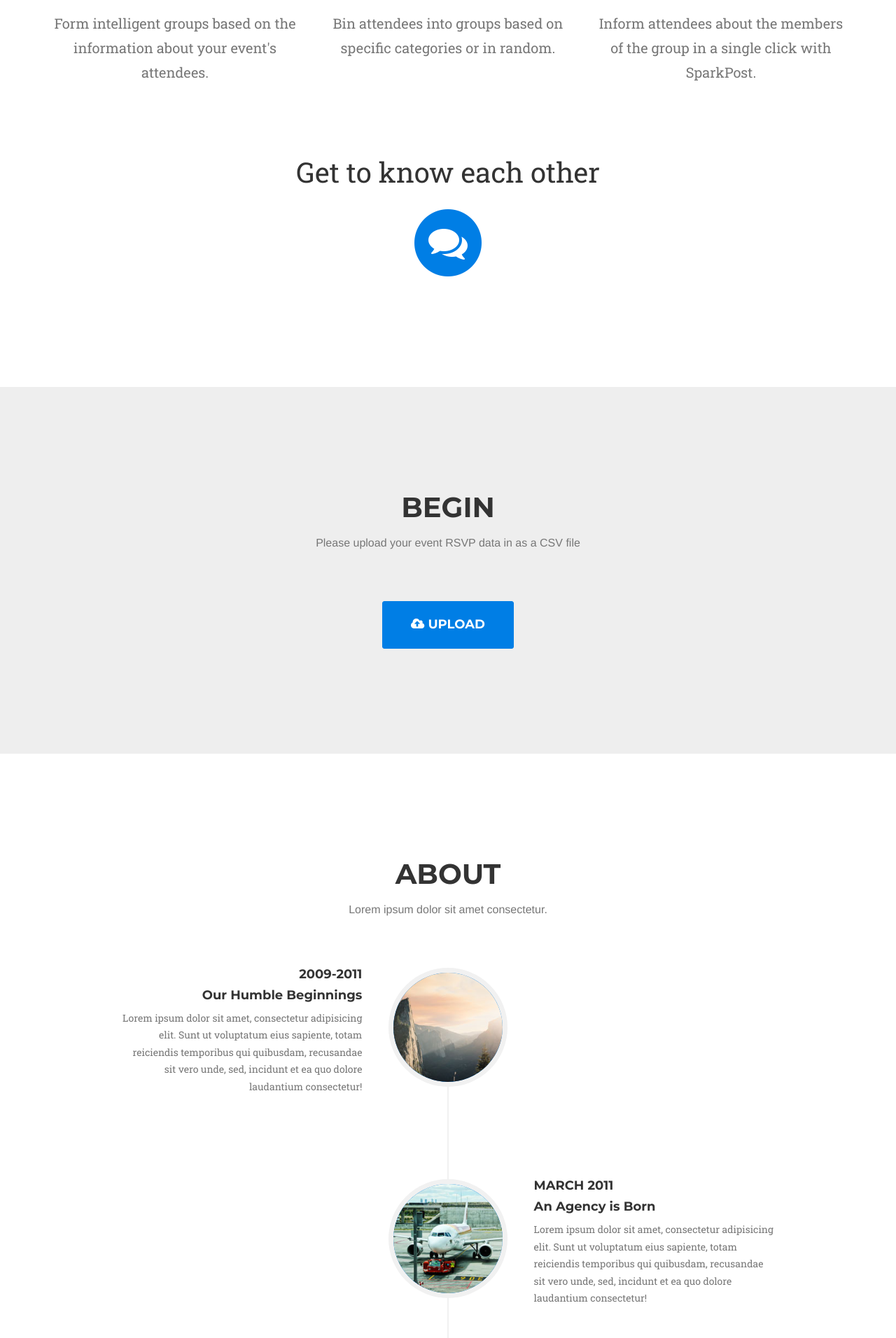
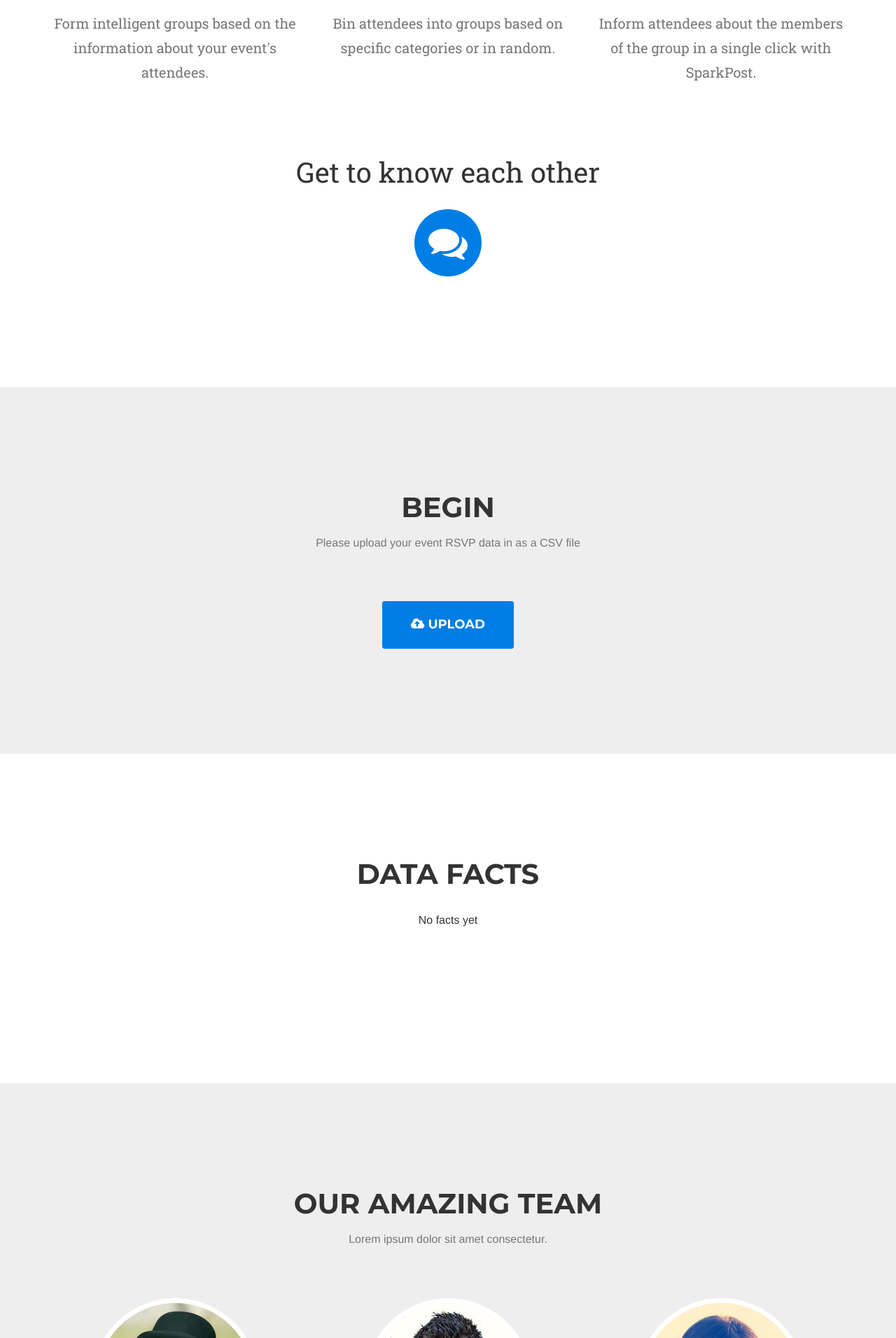
Before and after one commit to sriniavireddy/sdhacks-16, a Flask app: page / in a window 1280 px wide. Shown: the part 1288-3200 px from the top of the page at 70% size. Run offline with Flask 2, Linux system fonts and the light colour scheme; some libraries are stand-ins or nearby versions; some web fonts are replaced.

Commit message:
Update HTML

```diff
--- a/app/templates/index.html
+++ b/app/templates/index.html
@@ -59,7 +59,7 @@
                         <a class="page-scroll" href="#portfolio">Begin</a>
                     </li>
                     <li>
-                        <a class="page-scroll" href="#about">About</a>
+                        <a class="page-scroll" href="#about">Data Facts</a>
                     </li>
                     <li>
                         <a class="page-scroll" href="#team">Team</a>
@@ -225,77 +225,14 @@
         <div class="container">
             <div class="row">
                 <div class="col-lg-12 text-center">
-                    <h2 class="section-heading">About</h2>
-                    <h3 class="section-subheading text-muted">Lorem ipsum dolor sit amet consectetur.</h3>
+                    <h2 class="section-heading">Data Facts</h2>
                 </div>
             </div>
             <div class="row">
-                <div class="col-lg-12">
-                    <ul class="timeline">
-                        <li>
-                            <div class="timeline-image">
-                                <img class="img-circle img-responsive" src="img/about/1.jpg" alt="">
-                            </div>
-                            <div class="timeline-panel">
-                                <div class="timeline-heading">
-                                    <h4>2009-2011</h4>
-                                    <h4 class="subheading">Our Humble Beginnings</h4>
-                                </div>
-                                <div class="timeline-body">
-                                    <p class="text-muted">Lorem ipsum dolor sit amet, consectetur adipisicing elit. Sunt ut voluptatum eius sapiente, totam reiciendis temporibus qui quibusdam, recusandae sit vero unde, sed, incidunt et ea quo dolore laudantium consectetur!</p>
-                                </div>
-                            </div>
-                        </li>
-                        <li class="timeline-inverted">
-                            <div class="timeline-image">
-                                <img class="img-circle img-responsive" src="img/about/2.jpg" alt="">
-                            </div>
-                            <div class="timeline-panel">
-                                <div class="timeline-heading">
-                                    <h4>March 2011</h4>
-                                    <h4 class="subheading">An Agency is Born</h4>
-                                </div>
-                                <div class="timeline-body">
-                                    <p class="text-muted">Lorem ipsum dolor sit amet, consectetur adipisicing elit. Sunt ut voluptatum eius sapiente, totam reiciendis temporibus qui quibusdam, recusandae sit vero unde, sed, incidunt et ea quo dolore laudantium consectetur!</p>
-                                </div>
-                            </div>
-                        </li>
-                        <li>
-                            <div class="timeline-image">
-                                <img class="img-circle img-responsive" src="img/about/3.jpg" alt="">
-                            </div>
-                            <div class="timeline-panel">
-                                <div class="timeline-heading">
-                                    <h4>December 2012</h4>
-                                    <h4 class="subheading">Transition to Full Service</h4>
-                                </div>
-                                <div class="timeline-body">
-                                    <p class="text-muted">Lorem ipsum dolor sit amet, consectetur adipisicing elit. Sunt ut voluptatum eius sapiente, totam reiciendis temporibus qui quibusdam, recusandae sit vero unde, sed, incidunt et ea quo dolore laudantium consectetur!</p>
-                                </div>
-                            </div>
-                        </li>
-                        <li class="timeline-inverted">
-                            <div class="timeline-image">
-                                <img class="img-circle img-responsive" src="img/about/4.jpg" alt="">
-                            </div>
-                            <div class="timeline-panel">
-                                <div class="timeline-heading">
-                                    <h4>July 2014</h4>
-                                    <h4 class="subheading">Phase Two Expansion</h4>
-                                </div>
-                                <div class="timeline-body">
-                                    <p class="text-muted">Lorem ipsum dolor sit amet, consectetur adipisicing elit. Sunt ut voluptatum eius sapiente, totam reiciendis temporibus qui quibusdam, recusandae sit vero unde, sed, incidunt et ea quo dolore laudantium consectetur!</p>
-                                </div>
-                            </div>
-                        </li>
-                        <li class="timeline-inverted">
-                            <div class="timeline-image">
-                                <h4>Be Part
-                                    <br>Of Our
-                                    <br>Story!</h4>
-                            </div>
-                        </li>
-                    </ul>
+                <div class="col-lg-12 text-center">
+                    <div id="charts_placeholder">
+                        <h3 class="section-subheading">No facts yet</h3>
+                    </div>
                 </div>
             </div>
         </div>
@@ -657,6 +594,9 @@
     <!-- Plugin JavaScript -->
     <script src="https://cdnjs.cloudflare.com/ajax/libs/jquery-easing/1.3/jquery.easing.min.js"></script>
 
+    <!-- Google Charts JavaScript -->
+    <script type="text/javascript" src="https://www.gstatic.com/charts/loader.js"></script>
+
     <!-- Contact Form JavaScript -->
     <script src="{{ url_for('static', filename='js/jqBootstrapValidation.js') }}"></script>
     <script src="{{ url_for('static', filename='js/contact_me.js') }}"></script>
@@ -664,6 +604,7 @@
     <!-- Theme JavaScript -->
     <script src="{{ url_for('static', filename='js/agency.min.js') }}"></script>
     <script>
+        google.charts.load('current', {packages: ['corechart', 'bar']});
         document.getElementById('uploadButton').onclick = function() {
             document.getElementById('fileUpload').click();
         }
@@ -686,9 +627,38 @@
                 cache: false,
                 success: function(response) {
                     $("#loadingGif").addClass("hidden");
-                    console.log(JSON.parse(response));
+                    render_chart_div(JSON.parse(response));
                 }
             });
+        }
+    </script>
+
+    <script type="text/javascript">
+        function render_chart_div(dataFactsMap) {
+            innerHTML = ""
+            for (var col_name in dataFactsMap) {
+                innerHTML += "<div id='chart_" + col_name + "' class='col-lg-8 google_chart_div'></div>"
+            }
+            $("#charts_placeholder")[0].innerHTML = innerHTML;
+            for (var col_name in dataFactsMap) {
+                chartData = []
+                chartData.push(['Column', 'Count']);
+                dataFacts = dataFactsMap[col_name]
+                for (var data in dataFacts) {
+                    chartData.push([data, dataFacts[data]])
+                }
+                var data = google.visualization.arrayToDataTable(chartData);
+                var options = {
+                    title: col_name,
+                    hAxis: {
+                        title: 'Count'
+                    },
+                    colors: ["007eef"]
+                };
+
+                var chart = new google.visualization.BarChart(document.getElementById("chart_" + col_name));
+                chart.draw(data, options);
+            }
         }
     </script>
 
```
